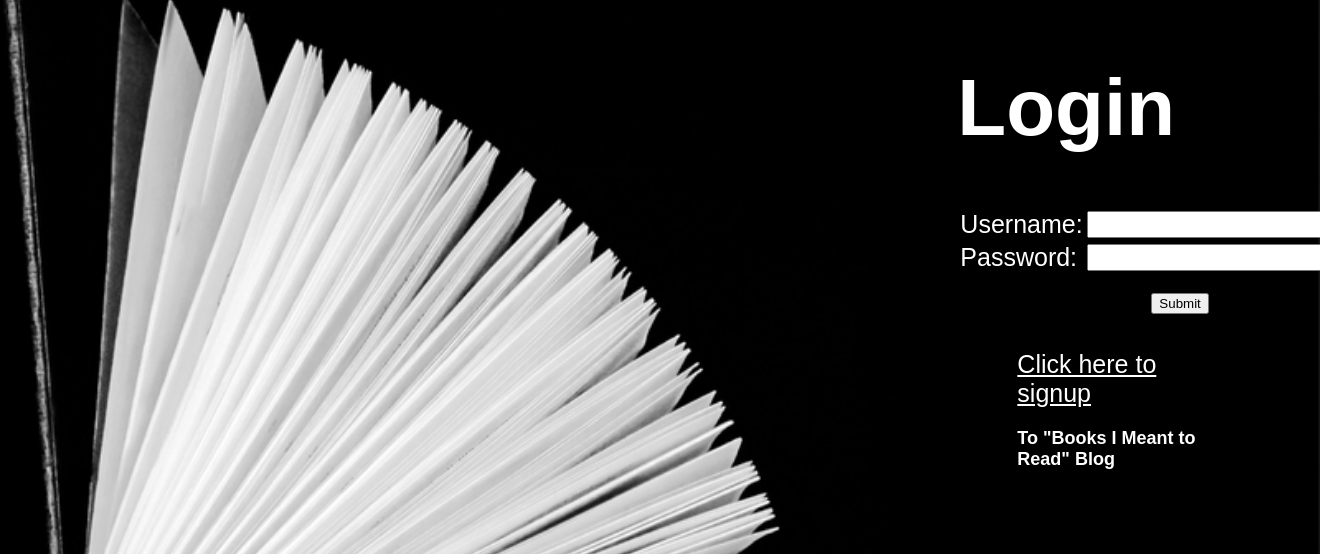
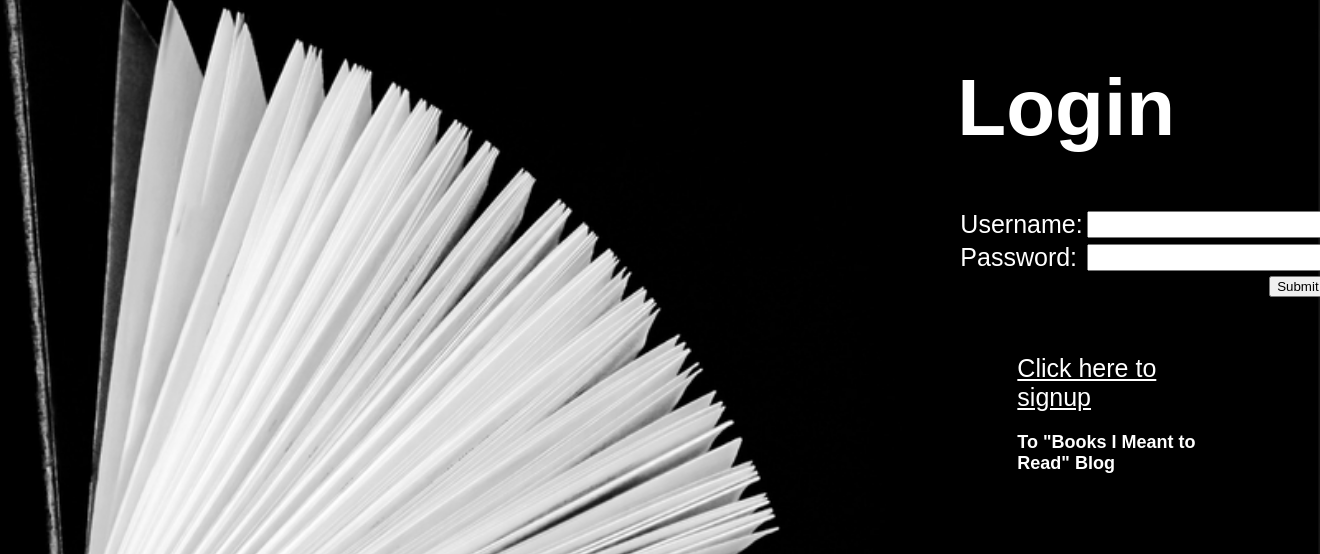
Before and after one commit to aaoyekanmi4/multi-user-blog, a Python web app: template templates/login.html in a window 1320 px wide; the page is wider, and only the part inside the window is pictured. Shown: the top 554 px of that part. Run offline with Jinja, Linux system fonts and the light colour scheme; the template is opened without the code that fills it, so the values that code supplies are empty.

Commit message:
Had submit button on login page lineup

```diff
--- a/css/style.css
+++ b/css/style.css
@@ -130,6 +130,10 @@ a.signup-login-link:visited {
 
 .login-errors {
     color: red;
+}
+
+#login-submit-button {
+  float:right;
 }
 
 /* blog css */
--- a/templates/base.html
+++ b/templates/base.html
@@ -18,7 +18,7 @@
         <br>
         <a class="logged-in" href ="/logout">{{logout}}</a>
         <a class ="logged-out" href ="/login">{{login}}</a>
-        <a class = "logged-out"href ="/signup">{{signup}}</a>
+        <a class = "logged-out" href ="/signup">{{signup}}</a>
         <br>
         <a class ="logged-in"  href="/blog/newpost">{{create}}</a>
         <h1 class= "main-title"><a href="/blog" class="main-title">Books I Meant to Read</a></h1>
--- a/templates/login.html
+++ b/templates/login.html
@@ -32,6 +32,13 @@
                 <input class ="login-input" type="password" name="password" value="{{password}}">
               </td>
             </tr>
+            <tr>
+              <td>
+              </td>
+              <td class="login-submit" id = "login-submit">
+                <input id="login-submit-button" type="submit">
+              </td>
+            </tr>
           </table>
           <br>
 
@@ -48,11 +55,7 @@
             {{invalid_login}}
           </div>
 
-          <div class="login-submit" id = "login-submit">
 
-            <input type="submit">
-
-          </div>
           <br>
           <br>
           <div class="link-group">
```
